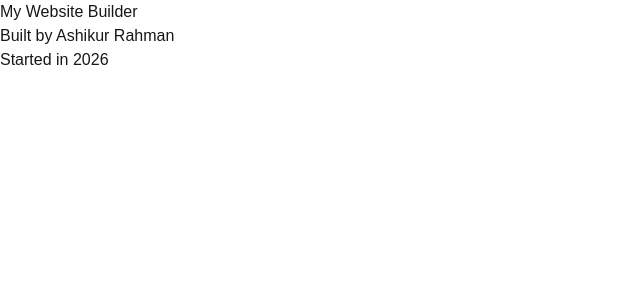
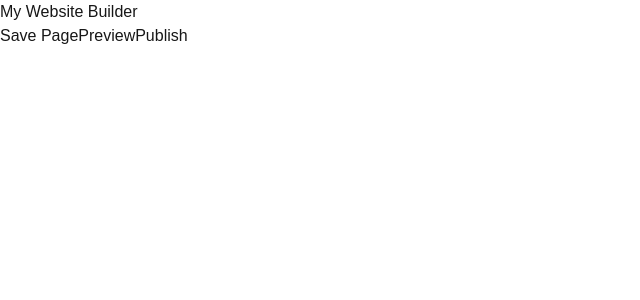
Before and after one commit to Md-Ashikur-Rahman-Ashik/Drag-And-Drop, a Next.js app: page / in a window 1280 px wide. Shown: the top 300 px of the page, without its empty margins (0-640 px from the left). Built offline with nearby package versions, Linux system fonts and the light colour scheme.

Commit message:
Used three button with different labels

```diff
--- a/app/page.tsx
+++ b/app/page.tsx
@@ -1,16 +1,12 @@
 import Button from "./components/Button";
 
 export default function Home() {
-  const builderName = "My Website Builder";
-  const yourName = "Ashikur Rahman";
-  const currentYear = 2026;
-
   return (
     <div>
-      <h1>{builderName}</h1>
-      <p>Built by {yourName}</p>
-      <p>Started in {currentYear}</p>
-      <Button />
+      <h1>My Website Builder</h1>
+      <Button label="Save Page" />
+      <Button label="Preview" />
+      <Button label="Publish" />
     </div>
   );
 }
```
